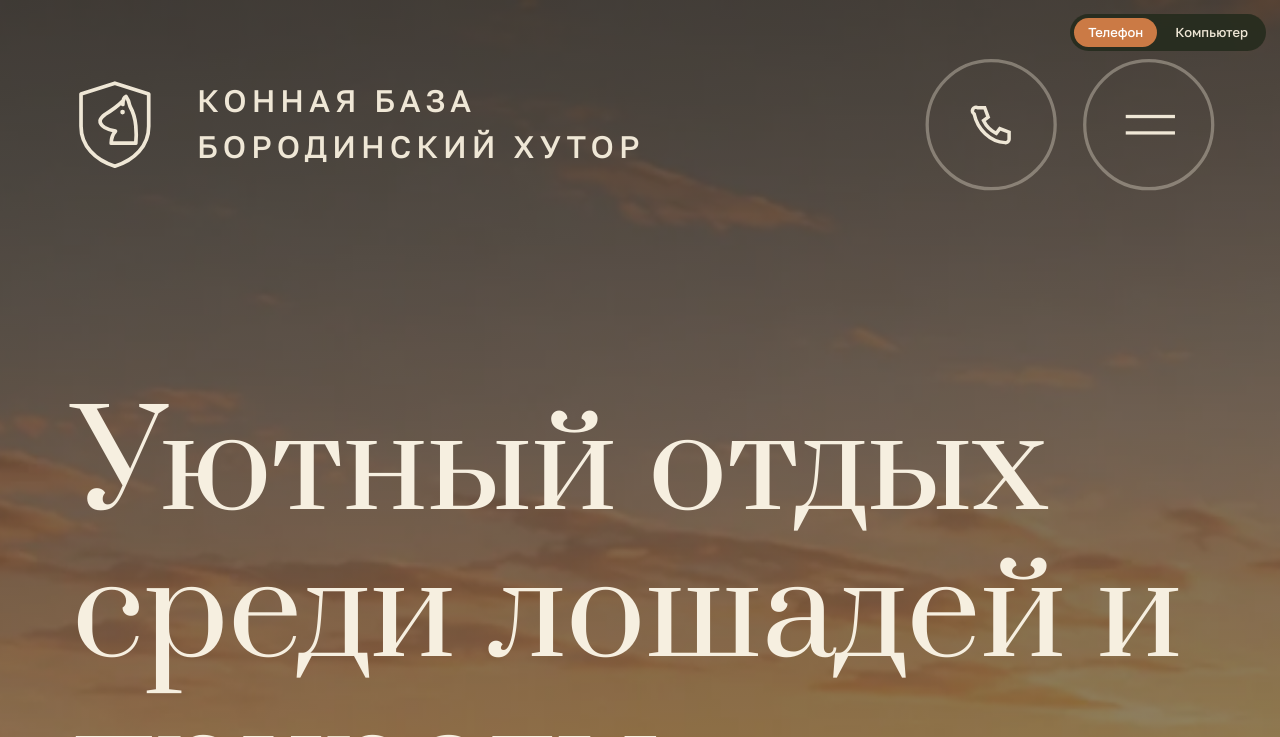
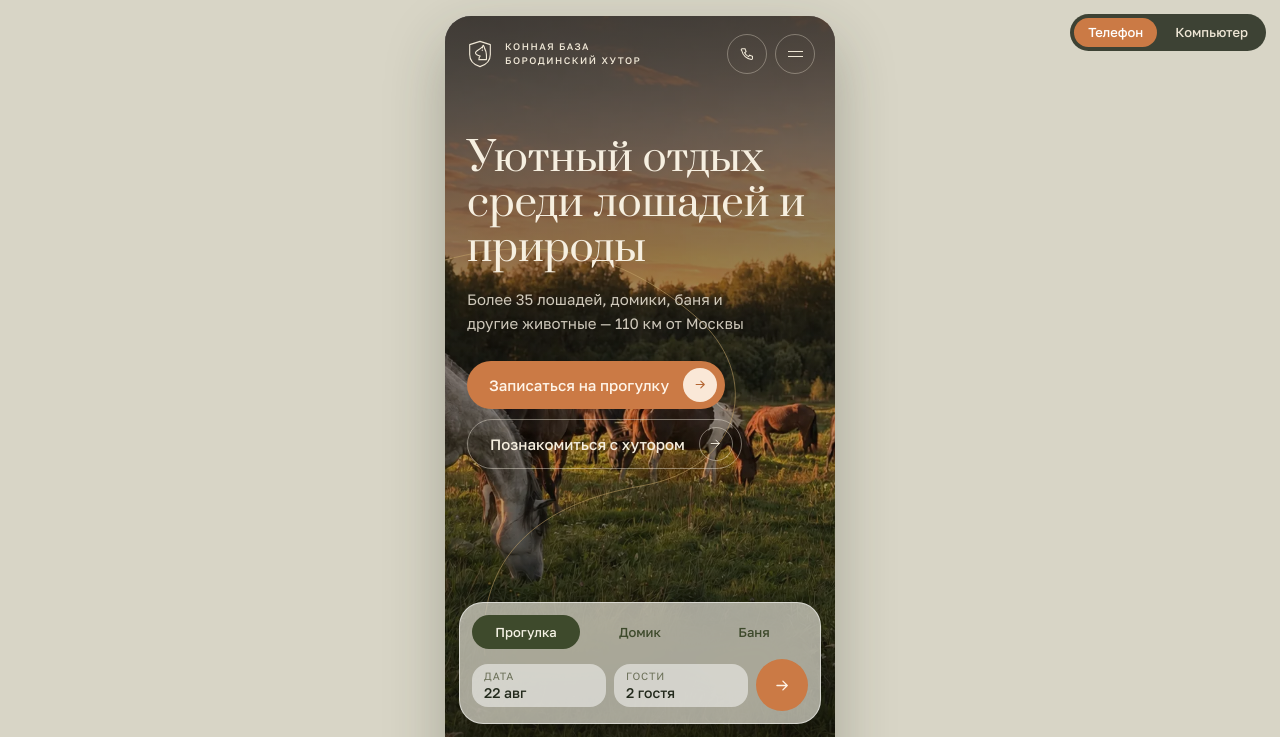
Before and after one commit to VladPachi/borhorse-demo, a plain HTML site: page index.html in a window 1280 px wide. Both pictures are taken after a click on the button "Телефон". Shown: the top 737 px of the page. Drawn offline with Linux system fonts and the light colour scheme.

Commit message:
С компьютера мобильная версия показывается в натуральную величину, в рамке — без растягивания
Co-Authored-By: Claude Opus 5 (1M context) <noreply@anthropic.com>

```diff
--- a/index.html
+++ b/index.html
@@ -17,6 +17,7 @@
   #stage{position:relative;overflow:hidden;width:100%}
   .board{transform-origin:top left;position:absolute;top:0;left:0;display:none}
   .board.on{display:block}
+  .board.framed{border-radius:26px;overflow:hidden;box-shadow:0 24px 60px rgba(35,42,28,.28);margin-top:16px}
   #switch{position:fixed;top:14px;right:14px;z-index:100;display:none;gap:4px;padding:4px;
           background:rgba(35,42,28,.86);border-radius:999px;backdrop-filter:blur(8px)}
   #switch button{font:500 13px/1 'Golos Text',system-ui,sans-serif;color:#EFE7D6;background:none;border:0;
@@ -75,11 +76,15 @@
     elOther.classList.remove('on'); el.classList.add('on');
 
     var base = W[mode];
-    // телефон — всегда во всю ширину экрана (без полей по краям); компьютер — не крупнее 100 %
-    var s = (mode === 'phone') ? (vw / base) : Math.min(1, vw / base);
+    // на телефоне мобильный макет — во всю ширину экрана (без полей по краям);
+    // на компьютере мобильный макет показываем в натуральную величину (390 px), не растягивая
+    var s = (mode === 'phone')
+      ? (vw < BREAK ? vw / base : 1)
+      : Math.min(1, vw / base);
+    el.classList.toggle('framed', mode === 'phone' && vw >= BREAK);
     el.style.transform = 'scale(' + s + ')';
     el.style.left = Math.max(0, (vw - base * s) / 2) + 'px';
-    document.getElementById('stage').style.height = (el.scrollHeight * s) + 'px';
+    document.getElementById('stage').style.height = (el.scrollHeight * s + (el.classList.contains('framed') ? 32 : 0)) + 'px';
 
     document.getElementById('btnPhone').className = mode === 'phone' ? 'act' : '';
     document.getElementById('btnDesk').className = mode === 'desktop' ? 'act' : '';
```
